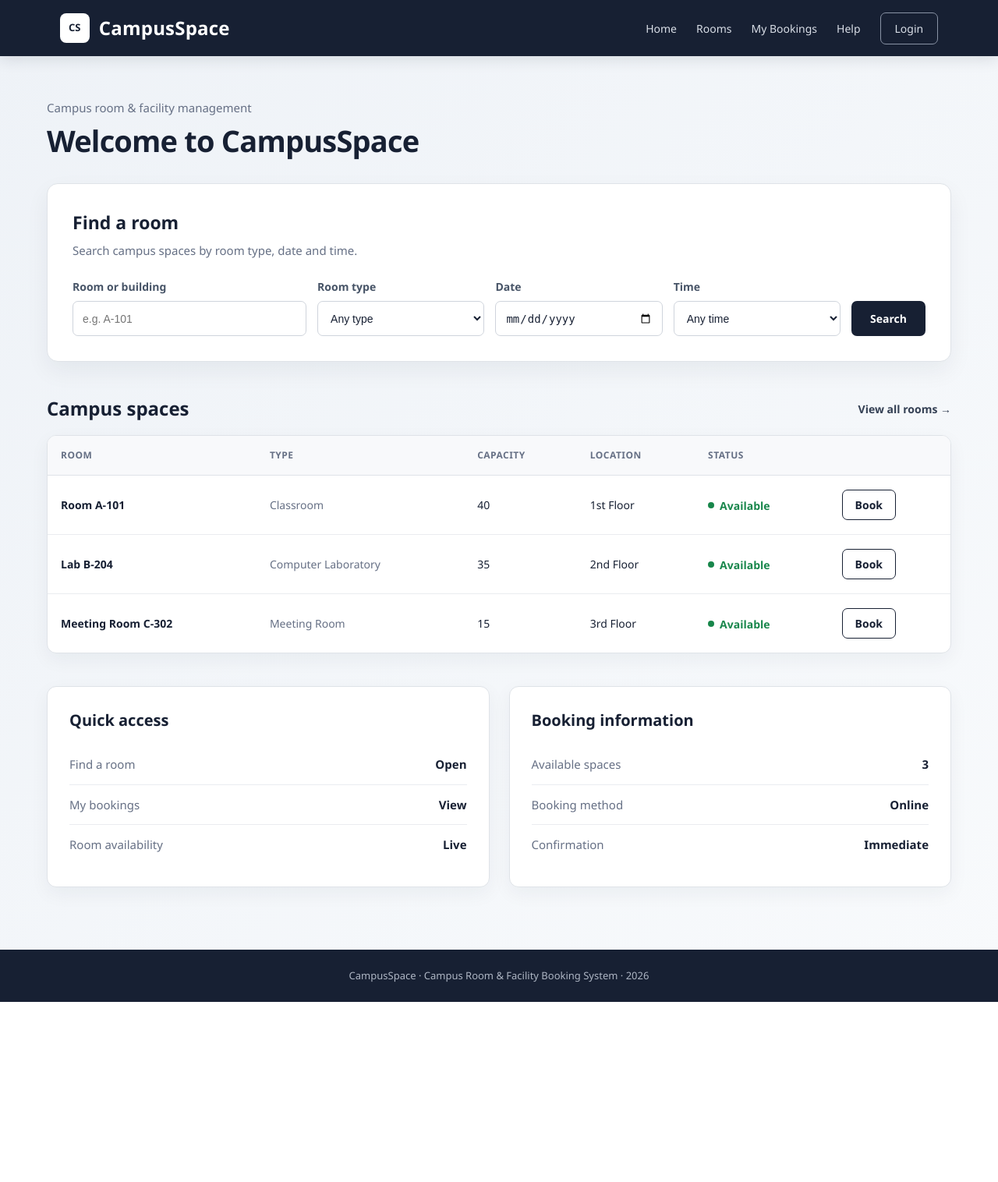
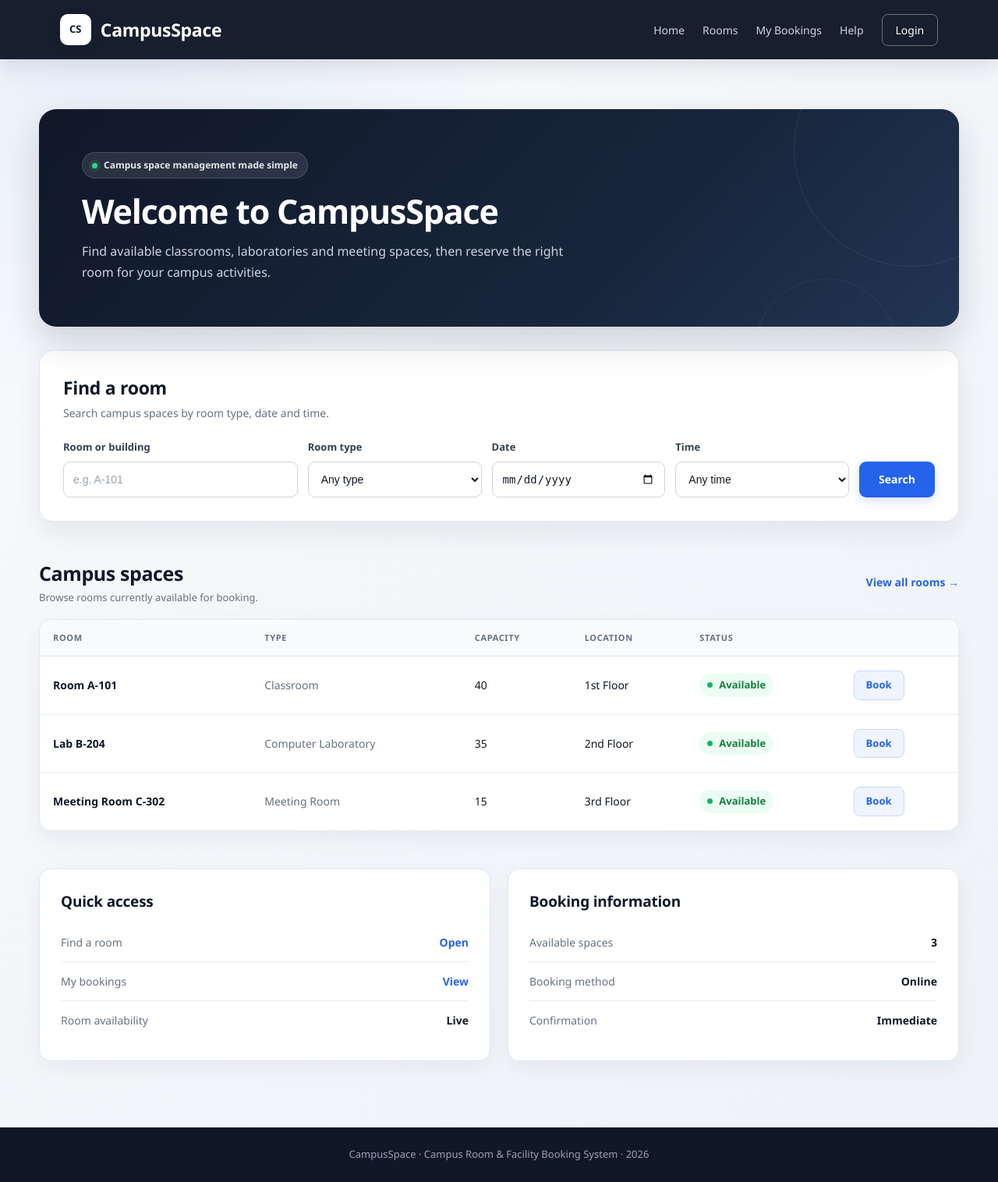
Before and after one commit to prayagbansode07/CampusSpace, a Flask app: page / in a window 1280 px wide. Shown: the whole page at 78% size. Before the commit the page ends 1285 px from the top, so only its background shows below. Run offline with Flask 3, Linux system fonts and the light colour scheme.

Commit message:
Polish homepage design

```diff
--- a/templates/index.html
+++ b/templates/index.html
@@ -17,62 +16,94 @@
             box-sizing: border-box;
         }
 
+        :root {
+            --navy: #101828;
+            --navy-light: #1d2939;
+            --text: #101828;
+            --muted: #667085;
+            --border: #e4e7ec;
+            --surface: #ffffff;
+            --surface-soft: #f8fafc;
+            --accent: #2563eb;
+            --accent-dark: #1d4ed8;
+            --green: #15803d;
+            --green-soft: #ecfdf3;
+            --red: #b42318;
+            --red-soft: #fef3f2;
+        }
+
         body {
             font-family: "Segoe UI", Arial, sans-serif;
-            background: linear-gradient(135deg, #eef2f7, #f8fafc);
-            color: #172033;
+            background:
+                radial-gradient(circle at 10% 0%, rgba(37, 99, 235, 0.08), transparent 28%),
+                linear-gradient(135deg, #f8fafc, #eef2f7);
+            color: var(--text);
             font-size: 15px;
             line-height: 1.5;
+            min-height: 100vh;
+        }
+
+        a {
+            color: inherit;
         }
 
         /* HEADER */
 
         header {
-            background: #172033;
+            min-height: 76px;
+            padding: 0 6%;
+            background: rgba(16, 24, 40, 0.97);
             color: white;
-            min-height: 72px;
             display: flex;
             align-items: center;
             justify-content: space-between;
-            padding: 0 6%;
-            box-shadow: 0 4px 18px rgba(23, 32, 51, 0.12);
+            gap: 25px;
+            position: sticky;
+            top: 0;
+            z-index: 100;
+            box-shadow: 0 8px 30px rgba(16, 24, 40, 0.12);
+            backdrop-filter: blur(12px);
         }
 
         .brand {
             display: flex;
             align-items: center;
             gap: 12px;
+            text-decoration: none;
+            flex-shrink: 0;
         }
 
         .brand-mark {
-            width: 38px;
-            height: 38px;
+            width: 40px;
+            height: 40px;
             background: white;
-            color: #172033;
+            color: var(--navy);
             display: flex;
             align-items: center;
             justify-content: center;
             font-weight: 800;
-            border-radius: 8px;
+            border-radius: 10px;
             font-size: 13px;
+            box-shadow: 0 5px 15px rgba(0, 0, 0, 0.12);
         }
 
         .brand-name {
-            font-size: 24px;
-            font-weight: 700;
-            letter-spacing: 0.2px;
+            font-size: 23px;
+            font-weight: 750;
+            letter-spacing: -0.3px;
         }
 
         nav {
             display: flex;
             align-items: center;
-            gap: 25px;
+            gap: 23px;
         }
 
         nav a {
-            color: #d9dee7;
+            color: #d0d5dd;
             text-decoration: none;
             font-size: 14px;
+            font-weight: 500;
             transition: color 0.2s ease;
         }
 
@@ -81,117 +112,199 @@
         }
 
         .login {
-            border: 1px solid #8993a5;
-            padding: 9px 18px;
-            border-radius: 7px;
-            transition: background 0.2s ease, border-color 0.2s ease;
+            border: 1px solid #667085;
+            padding: 9px 17px;
+            border-radius: 8px;
+            color: white;
+            transition:
+                background 0.2s ease,
+                border-color 0.2s ease,
+                transform 0.2s ease;
         }
 
         .login:hover {
             background: white;
             border-color: white;
-            color: #172033;
+            color: var(--navy);
+            transform: translateY(-1px);
         }
 
         /* MAIN */
 
         main {
-            max-width: 1220px;
+            max-width: 1240px;
             margin: auto;
-            padding: 55px 30px 80px;
+            padding: 64px 30px 85px;
         }
 
+        /* HERO */
+
         .welcome {
-            margin-bottom: 32px;
+            position: relative;
+            overflow: hidden;
+            background:
+                linear-gradient(135deg, #101828 0%, #18263d 65%, #223554 100%);
+            color: white;
+            border-radius: 22px;
+            padding: 55px 55px;
+            margin-bottom: 30px;
+            box-shadow: 0 20px 45px rgba(16, 24, 40, 0.16);
         }
 
-        .welcome p {
-            color: #667085;
-            font-size: 15px;
-            margin-bottom: 8px;
+        .welcome::after {
+            content: "";
+            position: absolute;
+            width: 300px;
+            height: 300px;
+            border-radius: 50%;
+            border: 1px solid rgba(255, 255, 255, 0.08);
+            right: -90px;
+            top: -100px;
+        }
+
+        .welcome::before {
+            content: "";
+            position: absolute;
+            width: 180px;
+            height: 180px;
+            border-radius: 50%;
+            border: 1px solid rgba(255, 255, 255, 0.06);
+            right: 80px;
+            bottom: -120px;
+        }
+
+        .welcome-content {
+            position: relative;
+            z-index: 2;
+            max-width: 760px;
+        }
+
+        .welcome-badge {
+            display: inline-flex;
+            align-items: center;
+            gap: 8px;
+            padding: 7px 12px;
+            border-radius: 999px;
+            background: rgba(255, 255, 255, 0.1);
+            border: 1px solid rgba(255, 255, 255, 0.14);
+            color: #e4e7ec;
+            font-size: 12px;
+            font-weight: 600;
+            margin-bottom: 18px;
+        }
+
+        .welcome-badge-dot {
+            width: 7px;
+            height: 7px;
+            background: #32d583;
+            border-radius: 50%;
+            box-shadow: 0 0 0 4px rgba(50, 213, 131, 0.12);
         }
 
         .welcome h1 {
-            font-size: 38px;
-            line-height: 1.2;
-            font-weight: 700;
-            color: #172033;
-            letter-spacing: -0.8px;
+            font-size: 43px;
+            line-height: 1.12;
+            font-weight: 750;
+            letter-spacing: -1.2px;
+            margin-bottom: 14px;
+        }
+
+        .welcome-description {
+            color: #cdd5df;
+            font-size: 16px;
+            max-width: 650px;
+            line-height: 1.7;
         }
 
         /* SEARCH PANEL */
 
         .search-panel {
-            background: white;
-            border: 1px solid #dfe3e8;
-            border-radius: 14px;
-            padding: 32px;
-            margin-bottom: 42px;
-            box-shadow: 0 12px 30px rgba(23, 32, 51, 0.06);
+            background: var(--surface);
+            border: 1px solid var(--border);
+            border-radius: 18px;
+            padding: 30px;
+            margin-bottom: 48px;
+            box-shadow: 0 15px 35px rgba(16, 24, 40, 0.07);
+        }
+
+        .search-header {
+            margin-bottom: 24px;
         }
 
         .search-panel h2 {
             font-size: 23px;
-            margin-bottom: 7px;
+            color: var(--text);
+            margin-bottom: 5px;
+            letter-spacing: -0.3px;
         }
 
-        .search-panel > p {
-            color: #667085;
-            font-size: 15px;
-            margin-bottom: 25px;
+        .search-panel > .search-header p {
+            color: var(--muted);
+            font-size: 14px;
         }
 
         .search-fields {
             display: grid;
-            grid-template-columns: 1.4fr 1fr 1fr 1fr auto;
-            gap: 14px;
+            grid-template-columns: 1.35fr 1fr 1fr 1fr auto;
+            gap: 13px;
             align-items: end;
         }
 
         .field label {
             display: block;
-            font-size: 14px;
-            font-weight: 600;
-            color: #475467;
+            font-size: 13px;
+            font-weight: 650;
+            color: #344054;
             margin-bottom: 8px;
         }
 
         .field input,
         .field select {
             width: 100%;
-            height: 45px;
-            border: 1px solid #cfd4dc;
-            border-radius: 7px;
+            height: 46px;
+            border: 1px solid #d0d5dd;
+            border-radius: 9px;
             background: white;
             padding: 0 12px;
             font-size: 14px;
-            color: #172033;
+            color: var(--text);
             outline: none;
-            transition: border-color 0.2s ease, box-shadow 0.2s ease;
+            transition:
+                border-color 0.2s ease,
+                box-shadow 0.2s ease;
+        }
+
+        .field input::placeholder {
+            color: #98a2b3;
         }
 
         .field input:focus,
         .field select:focus {
-            border-color: #172033;
-            box-shadow: 0 0 0 3px rgba(23, 32, 51, 0.1);
+            border-color: var(--accent);
+            box-shadow: 0 0 0 3px rgba(37, 99, 235, 0.1);
         }
 
         .search-button {
-            height: 45px;
+            height: 46px;
             border: none;
-            border-radius: 7px;
-            background: #172033;
+            border-radius: 9px;
+            background: var(--accent);
             color: white;
-            padding: 0 24px;
+            padding: 0 25px;
             cursor: pointer;
-            font-weight: 600;
+            font-weight: 650;
             font-size: 14px;
-            transition: background 0.2s ease, transform 0.2s ease;
+            transition:
+                background 0.2s ease,
+                transform 0.2s ease,
+                box-shadow 0.2s ease;
+            box-shadow: 0 5px 12px rgba(37, 99, 235, 0.18);
         }
 
         .search-button:hover {
-            background: #27334a;
+            background: var(--accent-dark);
             transform: translateY(-1px);
+            box-shadow: 0 8px 18px rgba(37, 99, 235, 0.22);
         }
 
         /* SECTION HEADING */
@@ -200,50 +313,61 @@
             display: flex;
             justify-content: space-between;
             align-items: center;
-            margin-bottom: 16px;
+            margin-bottom: 17px;
         }
 
-        .section-heading h2 {
-            font-size: 24px;
-            color: #172033;
+        .section-title-wrap h2 {
+            font-size: 25px;
+            color: var(--text);
+            letter-spacing: -0.4px;
+        }
+
+        .section-title-wrap p {
+            color: var(--muted);
+            font-size: 13px;
+            margin-top: 3px;
         }
 
         .section-heading a {
-            color: #344054;
+            color: var(--accent);
             text-decoration: none;
             font-size: 14px;
-            font-weight: 600;
+            font-weight: 650;
             transition: color 0.2s ease;
         }
 
         .section-heading a:hover {
-            color: #172033;
-            text-decoration: underline;
+            color: var(--accent-dark);
         }
 
         /* ROOM TABLE */
+
+        .table-wrapper {
+            width: 100%;
+            overflow-x: auto;
+            border: 1px solid var(--border);
+            border-radius: 15px;
+            background: white;
+            margin-bottom: 48px;
+            box-shadow: 0 10px 28px rgba(16, 24, 40, 0.055);
+        }
 
         .room-table {
             width: 100%;
             border-collapse: separate;
             border-spacing: 0;
-            background: white;
-            border: 1px solid #dfe3e8;
-            border-radius: 12px;
-            overflow: hidden;
-            margin-bottom: 42px;
-            box-shadow: 0 8px 24px rgba(23, 32, 51, 0.05);
+            min-width: 720px;
         }
 
         .room-table th {
-            background: #f8f9fb;
+            background: #f8fafc;
             text-align: left;
-            padding: 16px 17px;
-            font-size: 12px;
+            padding: 15px 17px;
+            font-size: 11px;
             color: #667085;
-            font-weight: 700;
-            letter-spacing: 0.5px;
-            border-bottom: 1px solid #dfe3e8;
+            font-weight: 750;
+            letter-spacing: 0.65px;
+            border-bottom: 1px solid var(--border);
         }
 
         .room-table td {
@@ -266,12 +390,12 @@
         }
 
         .room-name {
-            font-weight: 650;
-            color: #172033;
+            font-weight: 700;
+            color: var(--text);
         }
 
         .room-type {
-            color: #667085;
+            color: var(--muted);
         }
 
         /* STATUS */
@@ -279,21 +403,25 @@
         .status {
             display: inline-flex;
             align-items: center;
-            gap: 7px;
-            font-size: 14px;
-            font-weight: 600;
-            color: #18864b;
+            gap: 8px;
+            font-size: 13px;
+            font-weight: 650;
+            color: var(--green);
+            background: var(--green-soft);
+            border-radius: 999px;
+            padding: 5px 10px;
         }
 
         .status-dot {
-            width: 8px;
-            height: 8px;
+            width: 7px;
+            height: 7px;
             border-radius: 50%;
-            background: #18864b;
+            background: #12b76a;
         }
 
         .status.booked {
-            color: #b42318;
+            color: var(--red);
+            background: var(--red-soft);
         }
 
         .status.booked .status-dot {
@@ -304,19 +432,26 @@
 
         .book-button {
             display: inline-block;
-            padding: 8px 16px;
-            border: 1px solid #172033;
-            border-radius: 7px;
-            color: #172033;
+            padding: 8px 15px;
+            border: 1px solid #c7d7fe;
+            border-radius: 8px;
+            color: var(--accent);
+            background: #eff4ff;
             text-decoration: none;
-            font-size: 14px;
-            font-weight: 600;
-            transition: background 0.2s ease, color 0.2s ease;
+            font-size: 13px;
+            font-weight: 650;
+            transition:
+                background 0.2s ease,
+                color 0.2s ease,
+                border-color 0.2s ease,
+                transform 0.2s ease;
         }
 
         .book-button:hover {
-            background: #172033;
+            background: var(--accent);
+            border-color: var(--accent);
             color: white;
+            transform: translateY(-1px);
         }
 
         /* INFORMATION */
@@ -324,20 +459,22 @@
         .info-grid {
             display: grid;
             grid-template-columns: 1fr 1fr;
-            gap: 25px;
+            gap: 22px;
         }
 
         .info-box {
             background: white;
-            border: 1px solid #dfe3e8;
-            border-radius: 12px;
-            padding: 28px;
-            box-shadow: 0 8px 24px rgba(23, 32, 51, 0.05);
+            border: 1px solid var(--border);
+            border-radius: 15px;
+            padding: 27px;
+            box-shadow: 0 10px 28px rgba(16, 24, 40, 0.05);
         }
 
         .info-box h3 {
-            font-size: 20px;
-            margin-bottom: 16px;
+            font-size: 19px;
+            color: var(--text);
+            margin-bottom: 14px;
+            letter-spacing: -0.2px;
         }
 
         .info-item {
@@ -347,7 +484,7 @@
             gap: 20px;
             padding: 14px 0;
             border-bottom: 1px solid #eaecf0;
-            font-size: 15px;
+            font-size: 14px;
         }
 
         .info-item:last-child {
@@ -355,20 +492,30 @@
         }
 
         .info-label {
-            color: #667085;
+            color: var(--muted);
         }
 
         .info-value {
-            font-weight: 600;
+            font-weight: 650;
+            color: var(--text);
+        }
+
+        .info-link {
+            color: var(--accent);
+            text-decoration: none;
+        }
+
+        .info-link:hover {
+            color: var(--accent-dark);
         }
 
         /* FOOTER */
 
         footer {
-            background: #172033;
-            color: #aeb6c4;
+            background: var(--navy);
+            color: #98a2b3;
             text-align: center;
-            padding: 24px;
+            padding: 25px 20px;
             font-size: 13px;
         }
 
@@ -467,7 +639,7 @@
 
 <header>
 
-    <div class="brand">
+    <a href="/" class="brand">
 
         <div class="brand-mark">
             CS
@@ -535,17 +707,30 @@
 
 <main>
 
-    <!-- WELCOME -->
+    <!-- HERO -->
 
     <section class="welcome">
 
-        <p>
-            Campus room & facility management
-        </p>
+        <div class="welcome-content">
+
+            <div class="welcome-badge">
+
+                <span class="welcome-badge-dot"></span>
+
+                Campus space management made simple
+
+            </div>
 
             <h1>
                 Welcome to CampusSpace
             </h1>
+
+            <p class="welcome-description">
+                Find available classrooms, laboratories and meeting spaces,
+                then reserve the right room for your campus activities.
+            </p>
+
+        </div>
 
     </section>
 
@@ -554,6 +739,8 @@
 
     <section class="search-panel">
 
+        <div class="search-header">
+
             <h2>
                 Find a room
             </h2>
@@ -695,9 +884,18 @@
 
         <div class="section-heading">
 
+            <div class="section-title-wrap">
+
                 <h2>
                     Campus spaces
                 </h2>
+
+                <p>
+                    Browse rooms currently available for booking.
+                </p>
+
+            </div>
+
 
             <a href="/find-room">
                 View all rooms →
@@ -705,6 +903,8 @@
 
         </div>
 
+
+        <div class="table-wrapper">
 
             <table class="room-table">
 
@@ -900,8 +1102,7 @@
 
                 <a
                     href="/find-room"
-                    class="info-value"
-                    style="color:#172033; text-decoration:none;">
+                    class="info-value info-link">
 
                     Open
 
@@ -918,8 +1119,7 @@
 
                 <a
                     href="/my-bookings"
-                    class="info-value"
-                    style="color:#172033; text-decoration:none;">
+                    class="info-value info-link">
 
                     View
 
```
Also changed, not shown: other parts of templates/index.html (+52 -24 lines). Lines whose indentation alone changed are shown as unchanged.
